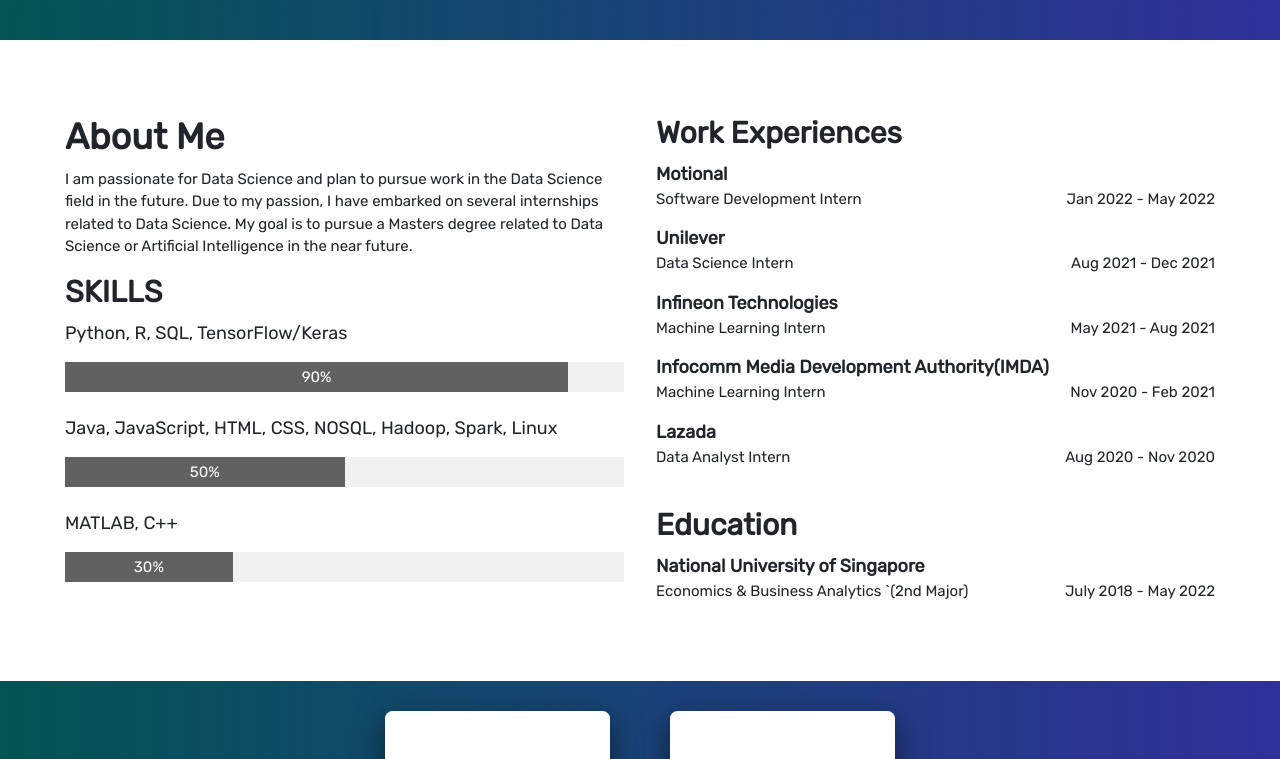
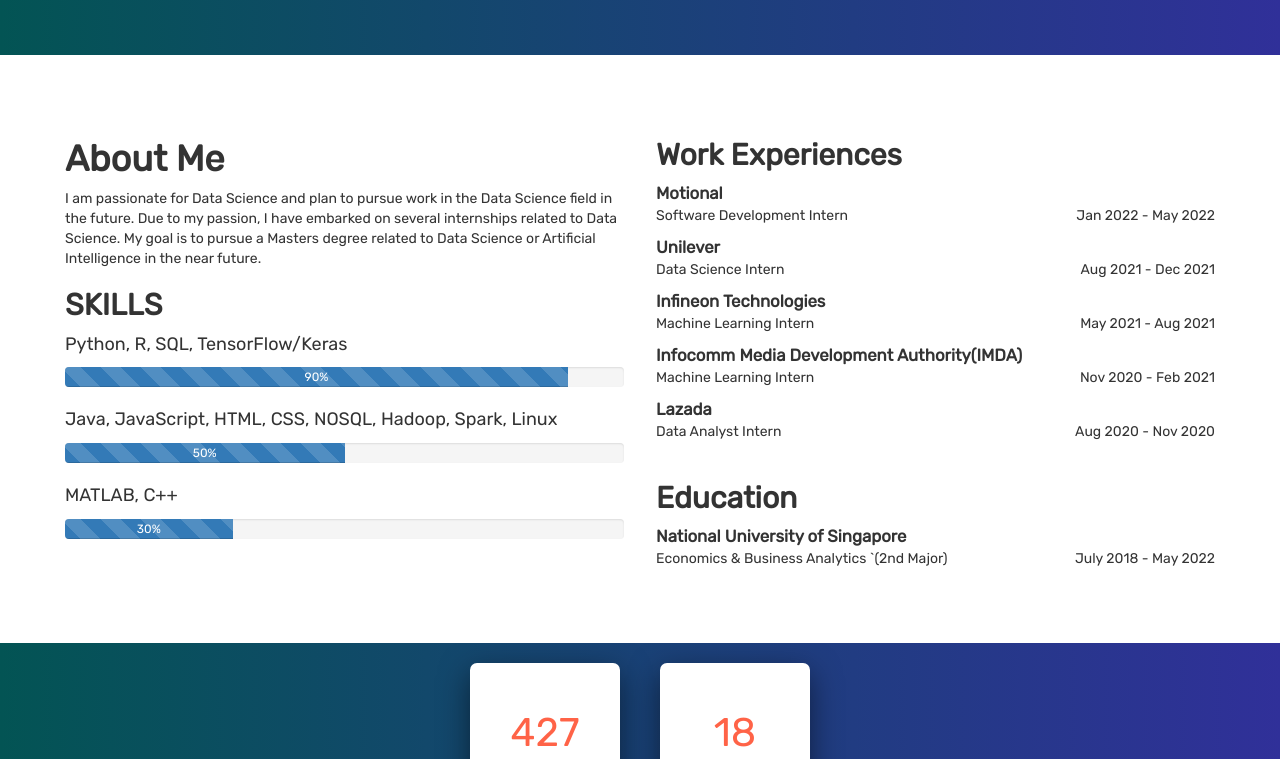
Before and after one commit to andylow-wl/andylow1704.github.io, a plain HTML site: page index.html in a window 1280 px wide. Shown: the part 750-1509 px from the top of the page. Drawn offline with nearby package versions, Linux system fonts and the light colour scheme; a web font is replaced by a local one.

Commit message:
Added new interactive progress bar

```diff
--- a/index.html
+++ b/index.html
@@ -22,6 +22,10 @@
     <link rel="stylesheet" type="text/css" href="src/style.css" />
     <link rel="stylesheet" href="src/mobile-style.css" />
     <link rel="stylesheet" href="https://www.w3schools.com/w3css/4/w3.css">
+
+    <link rel="stylesheet" href="https://maxcdn.bootstrapcdn.com/bootstrap/3.4.1/css/bootstrap.min.css">
+    <script src="https://ajax.googleapis.com/ajax/libs/jquery/3.6.0/jquery.min.js"></script>
+    <script src="https://maxcdn.bootstrapcdn.com/bootstrap/3.4.1/js/bootstrap.min.js"></script>
 
   </head>
 
@@ -135,21 +139,26 @@
                   I am passionate for Data Science and plan to pursue work in the Data Science field in the future. Due to my passion, I have embarked on several internships related to Data Science. My goal is to pursue a Masters degree related to Data Science or Artificial Intelligence in the near future.
                 </p>
                 <h2><b>SKILLS</b></h2>
-                  <p class="w3-large">Python, R, SQL, TensorFlow/Keras</p>
-                  <div class="w3-light-grey">
-                    <div class="w3-container w3-padding-small w3-dark-grey w3-center" style="width:90%">90%</div>
-                  </div>
-                  <br>
-                  <p class="w3-large"> Java, JavaScript, HTML, CSS, NOSQL, Hadoop, Spark, Linux</p>
-                  <div class="w3-light-grey">
-                    <div class="w3-container w3-padding-small w3-dark-grey w3-center" style="width:50%">50%</div>
-                  </div>
-                  <br>
-                  <p class="w3-large"> MATLAB, C++</p>
-                  <div class="w3-light-grey">
-                    <div class="w3-container w3-padding-small w3-dark-grey w3-center" style="width:30%">30%</div>
-                  </div>
-                <p>
+
+                    <p class="w3-large">Python, R, SQL, TensorFlow/Keras</p>
+                    <div class="progress">
+                      <div class="progress-bar progress-bar-striped active" role="progressbar" aria-valuenow="90" aria-valuemin="0" aria-valuemax="100" style="width:90%">
+                        90%
+                      </div>
+                    </div>
+                    <p class="w3-large">Java, JavaScript, HTML, CSS, NOSQL, Hadoop, Spark, Linux</p>
+                    <div class="progress">
+                        <div class="progress-bar progress-bar-striped active" role="progressbar" aria-valuenow="50" aria-valuemin="0" aria-valuemax="100" style="width:50%">
+                          50%
+                        </div>
+                    </div>
+                    <p class="w3-large">MATLAB, C++</p>
+                    <div class="progress">
+                        <div class="progress-bar progress-bar-striped active" role="progressbar" aria-valuenow="30" aria-valuemin="0" aria-valuemax="100" style="width:30%">
+                          30%
+                        </div>
+                    </div>
+
 
             </div>
             <div class="column">
```
Also changed, not shown: src/style.css (line endings or trailing spaces).
